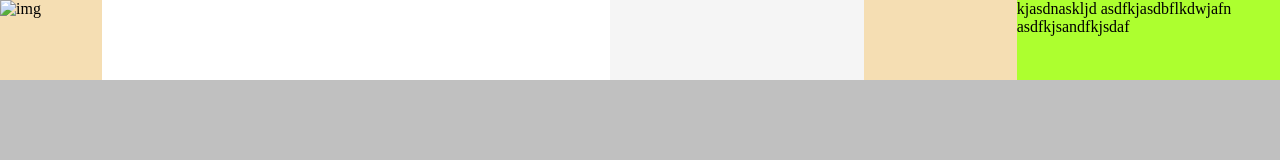
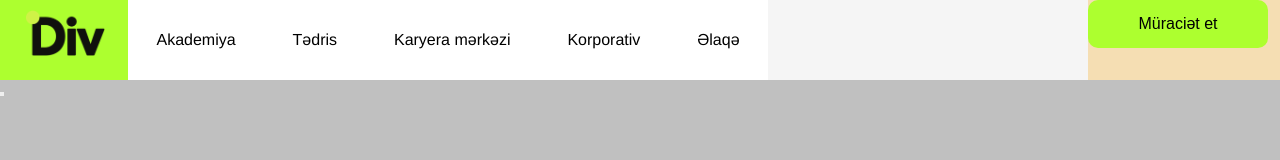
Before and after one commit to cupoksit406-creator/Project1, a plain HTML site: page index.htm in a window 1280 px wide. Drawn offline with Linux system fonts and the light colour scheme.

Commit message:
comit 1
sdsd

```diff
--- a/index.htm
+++ b/index.htm
@@ -9,22 +9,24 @@
 <body style="background: silver;">
     <header class="navbar">
         <div class="logo">
-            <img src="" alt="img">
+            <img src="image/divlogo.png" alt="">
         </div>
         <div class="menu">
-            <!-- <a href="">Akademiya</a>
+             <a href="">Akademiya</a>
             <a href="">Tədris</a>
             <a href="">Karyera mərkəzi</a>
             <a href="">Korporativ</a>
-            <a href="">Əlaqə</a> -->
+            <a href="">Əlaqə</a>
         </div>
         <div class="contact"></div>
-        <div class="button">
-            <!-- <button>Müraciət et</button> -->
+        <div class="btn">
+            <button>Müraciət et</button>
         </div>
-        kjasdnaskljd
-        asdfkjasdbflkdwjafn
-        asdfkjsandfkjsdaf
     </header>
+    <section>
+        <h1></h1>
+        <p></p>
+        <button></button>
+    </section>
 </body>
 </html>
--- a/style.css
+++ b/style.css
@@ -14,13 +14,15 @@
 .logo{
     width: 10%;
     height: 10vh;
-    background: wheat;
 }
 
 .menu{
     width: 50%;
     height: 10vh;
     background: white;
+    display: flex;
+    align-items: center;
+    justify-content: space-around;
 }
 
 .contact{
@@ -29,8 +31,34 @@
     background: whitesmoke;
 }
 
-.button{
+.btn{
     width: 15%;
     height: 10vh;
     background: wheat;
 }
+
+.logo img{
+    width: 80px;
+    margin-top: 10px;
+    margin-left: 25px;
+}
+
+.menu a{
+    color: black;
+    font-family: 'Franklin Gothic Medium', 'Arial Narrow', Arial, sans-serif;
+}
+
+.menu a:hover{
+    color: gray;
+}
+
+.btn button{
+    color: black;
+    background: greenyellow;
+    border: none;
+    padding: 15px;
+    width: 180px;
+    cursor: pointer;
+    border-radius: 10px;
+    font-size: 1em;
+}
```
Also changed, not shown: image/banner.png (added), image/divlogo.png (added).
